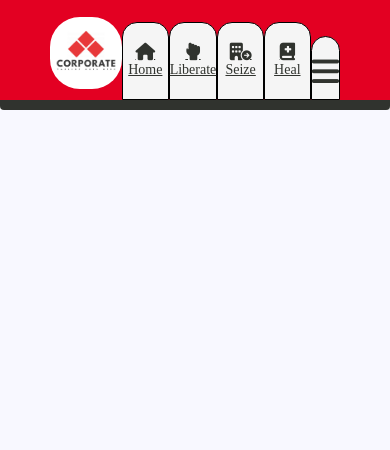
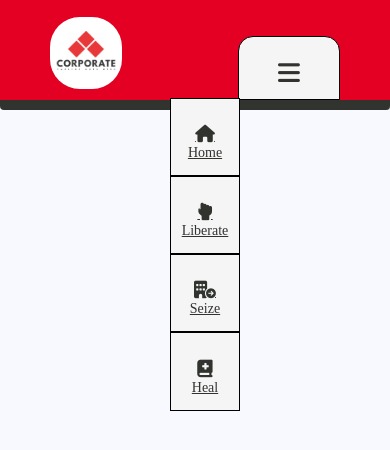
Before and after one commit to devhausleipzigacademy/mobile-design-example, a website with bundled scripts: page index.html in a window 390 px wide. Both pictures are taken after a click on the element 306 px from the left and 67 px from the top of the page. Built offline with nearby package versions, Linux system fonts and the light colour scheme.

Commit message:
It's ugly but it works

```diff
--- a/index.html
+++ b/index.html
@@ -16,6 +16,7 @@
     <nav id="nav-bar">
         <img id="logo" src="./assets/company.jpg" alt="">
         <div id="navigation">
+            <div id="links">
                 <a href="" class="nav-icon">
                     <i class="fa-lg fa-solid fa-house"></i>
                     <span>Home</span>
@@ -32,6 +33,7 @@
                     <i class="fa-lg fa-solid fa-book-medical"></i>
                     <span>Heal</span>
                 </a>
+            </div>
             <div id="hamburger">
                 <i class="fa-lg fa-solid fa-bars"></i>
             </div>
--- a/style.css
+++ b/style.css
@@ -30,19 +30,29 @@ body {
 	font-size: 14px;
 }
 
+#links {
+	display: flex;
+	width: 68px;
+	position: relative;
+	flex-direction: column;
+	top: calc((clamp(28px, 6vh, 34px) + 6vh - 0.2rem) * 4 - 20%);
+}
+
 .nav-icon {
 	display: none;
 	flex-direction: column;
 	justify-content: space-around;
 	align-items: center;
-	height: clamp(22px, 6vh, 34px);
+	height: clamp(28px, 6vh, 34px);
 	width: 100%;
 	padding: 3vh 0 2vh 0;
 	background-color: whitesmoke;
 	border: 0.1rem solid black;
 	color: #30332e;
-	border-top-left-radius: 15px;
-	border-top-right-radius: 15px;
+}
+
+.nav-icon > i {
+	margin: 1rem 0;
 }
 
 .nav-icon:hover {
@@ -56,9 +66,9 @@ body {
 	justify-content: center;
 	align-items: center;
 	height: 20%;
-	width: max(30%, 50px);
+	width: max(30%, 100px);
 	padding: 3vh 0 2vh 0;
-	font-size: 2.5rem;
+	font-size: 2rem;
 	background-color: whitesmoke;
 	border: 0.1rem solid black;
 	color: #30332e;
@@ -77,10 +87,18 @@ body {
 
 	.nav-icon {
 		display: flex;
+		border-top-left-radius: 15px;
+		border-top-right-radius: 15px;
 	}
 
 	#navigation {
 		align-items: space-between;
+	}
+
+	#links {
+		position: static;
+		flex-direction: row;
+		width: 100%;
 	}
 }
 
```
Lines whose indentation alone changed are shown as unchanged.
